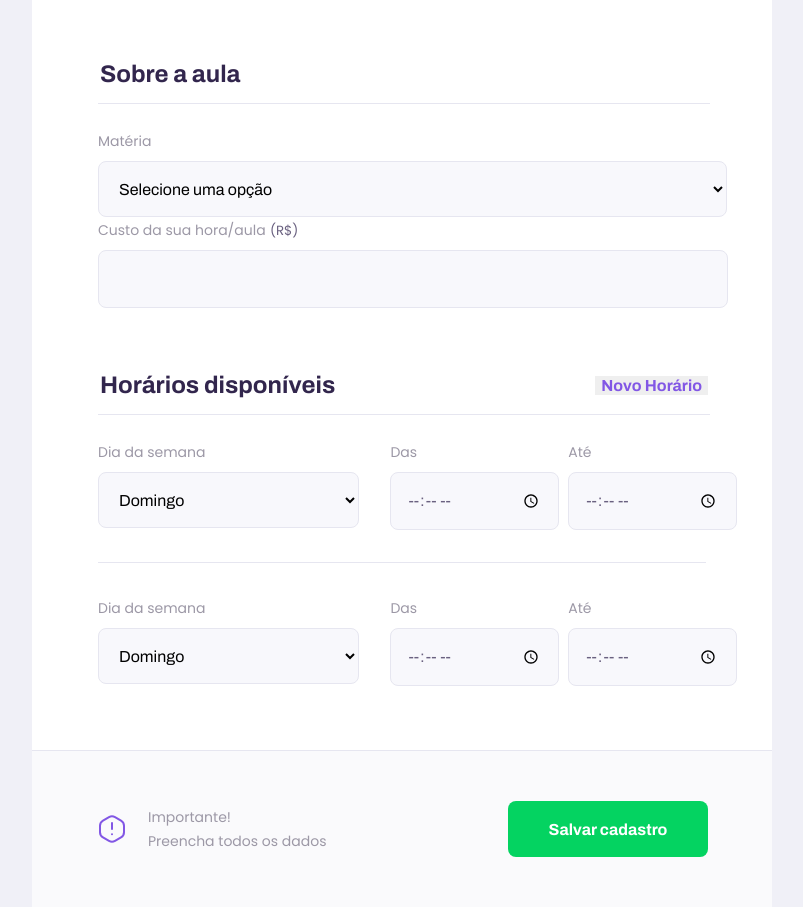
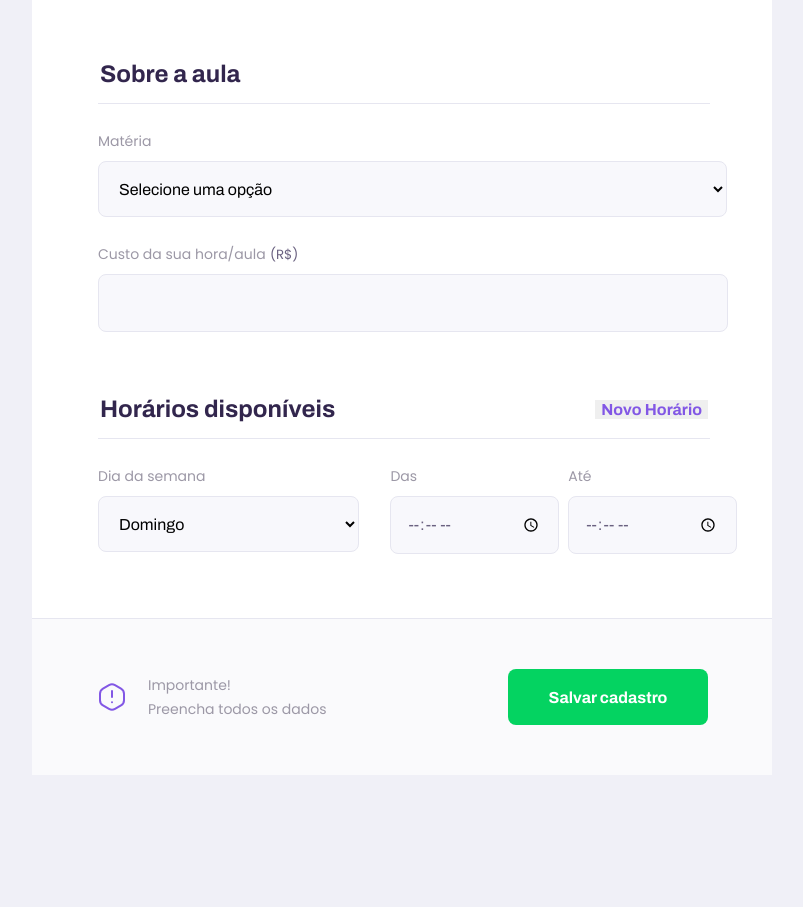
Before and after one commit to cadcs/NextLevelWeek, a plain HTML site: page nlw/give-classes.html in a window 1280 px wide. Shown: the part 1085-1992 px from the top of the page, without its empty margins (238-1041 px from the left). After the commit the page ends 1860 px from the top, so only its background shows below. Drawn offline with Linux system fonts and the light colour scheme.

Commit message:
Next-Level-Week
03/08 à 07/08

```diff
--- a/nlw/give-classes.html
+++ b/nlw/give-classes.html
@@ -19,7 +19,7 @@
         href="https://fonts.googleapis.com/css2?family=Archivo:wght@400;700&amp;family=Poppins:wght@400;600&amp;display=swap"
         rel="stylesheet">
 
-    <script src="/scripts/addField.js"></script>
+    <script src="/scripts/addField.js" defer></script>
 
 </head>
 
@@ -68,7 +68,7 @@
                     </div>
                 </fieldset>
 
-                <fieldset id="schedule-items">
+                <fieldset id="schedule-item">
                     <legend>Sobre a aula</legend>
                     <div class="select-block">
                         <label for="subject">Matéria</label>
@@ -127,32 +127,8 @@
 
                     </div>
 
-                    <div class="schedule-item">
 
-                        <div class="select-block">
-                            <label for="weekday">Dia da semana</label>
-                            <select name="weekday[]" id="weekday">
-                                <option value="0">Domingo</option>
-                            <option value="1">Segunda-feira</option>
-                            <option value="2">Terça-feira</option>
-                            <option value="3">Quarta-feira</option>
-                            <option value="4">Quinta-feira</option>
-                            <option value="5">Sexta-feira</option>
-                            <option value="6">Sábado</option>
-                            </select>
-                        </div>
 
-                        <div class="input-block">
-                            <label for="time-from">Das</label>
-                            <input type="time"  name="time_from[]" required>
-                        </div>
-
-                        <div class="input-block">
-                            <label for="time-to">Até</label>
-                            <input type="time"  name="time_to[]" required>
-                        </div>
-
-                    </div>
                 </fieldset>
             </form>
 
--- a/nlw/scripts/addField.js
+++ b/nlw/scripts/addField.js
@@ -1,9 +1,28 @@
 
-document.querySelector("#add-time");
-addEventListener('click', cloneField) //MANO PQ O PONTO NAO FUNCIONA????!?!?!??!?!
+document.querySelector("#add-time")
+    .addEventListener('click', cloneField)
 
 
 
 function cloneField() {
-    console.log("bão demais")
+
+
+    const newFieldContainer = document.querySelector('.schedule-item').cloneNode(true)
+
+    const fields = newFieldContainer.querySelectorAll('input')
+
+
+
+    fields.forEach(function (field) {
+        field.value = ""
+    })
+    // fields[0].value = ""
+    // fields[1].value = ""
+
+
+
+
+
+
+    document.querySelector('#schedule-items').appendChild(newFieldContainer)
 }
```
